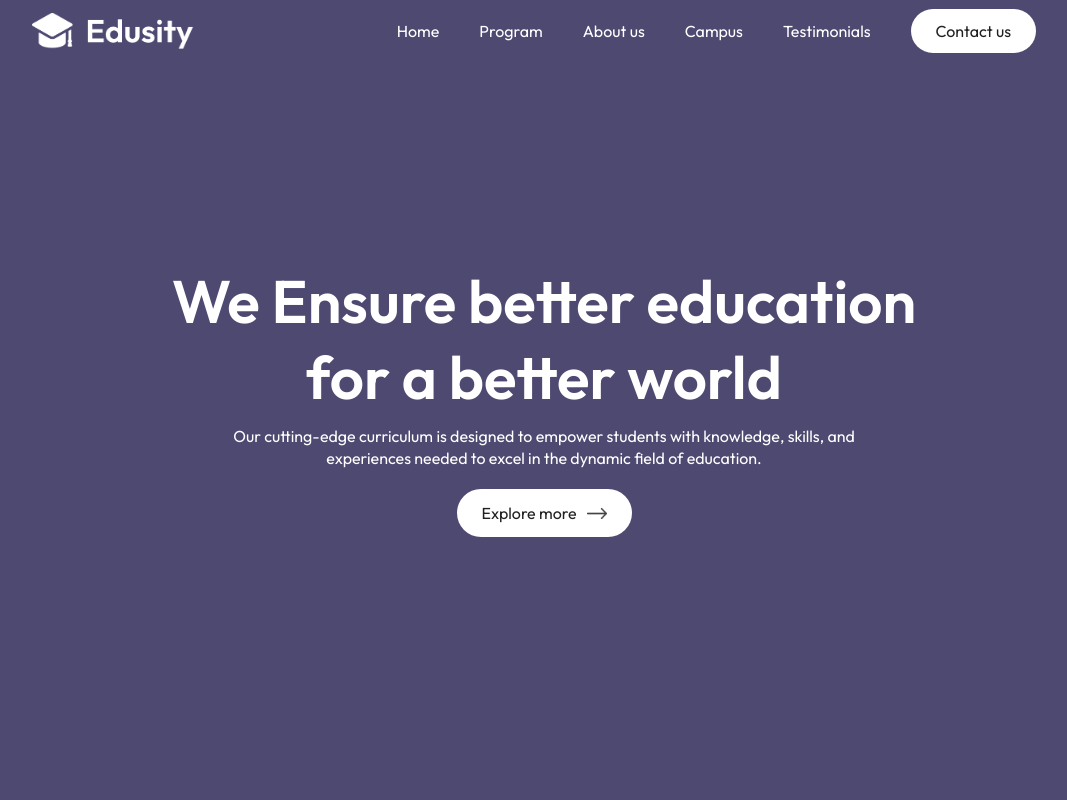
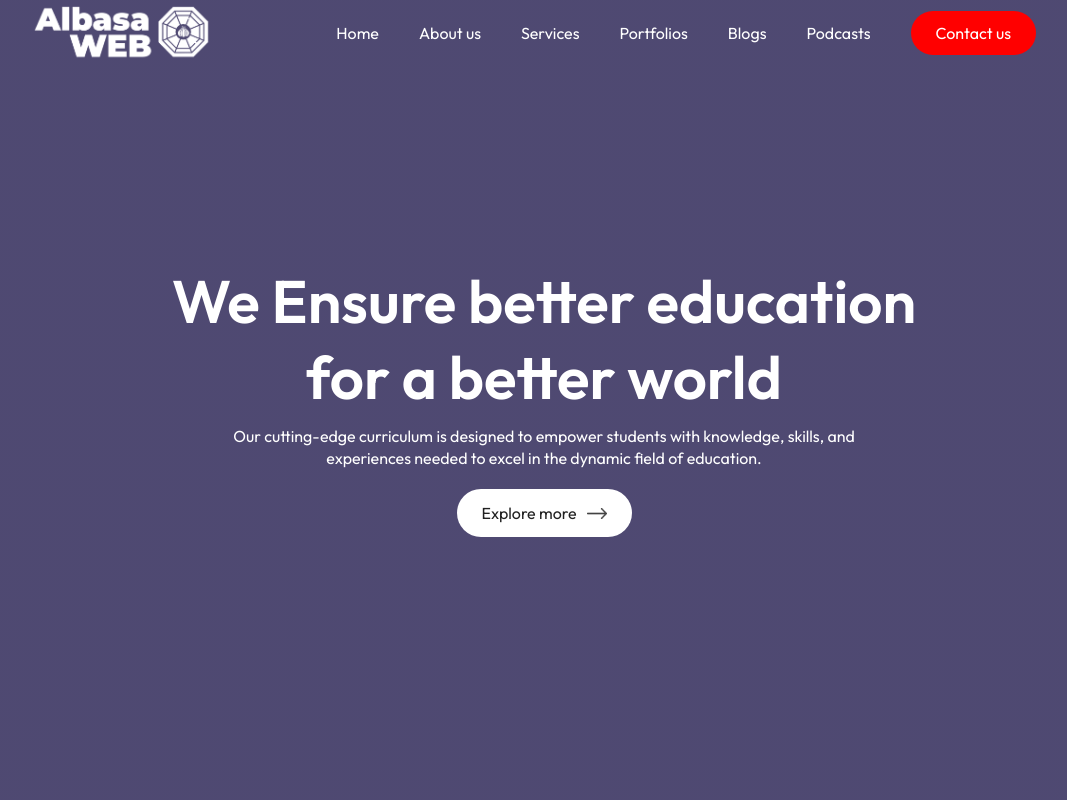
Before and after one commit to zsulley58/albasaweb.com, a React (Vite) app: page / in a window 1280 px wide. Shown: the top 800 px of the page, without its empty margins (96-1163 px from the left). Built offline with nearby package versions, Linux system fonts and the light colour scheme.

Commit message:
Commiting first changes with navbar

```diff
--- a/src/Components/Navbar/Navbar.css
+++ b/src/Components/Navbar/Navbar.css
@@ -30,6 +30,11 @@ nav ul li {
 
 .menu-icon {
   display: none;
+}
+
+li .red-btn {
+  background-color: red;
+  color: #fff;
 }
 
 /* ----- media query ----- */
--- a/src/Components/Navbar/Navbar.jsx
+++ b/src/Components/Navbar/Navbar.jsx
@@ -1,6 +1,6 @@
 import React, { useEffect, useState } from "react";
 import { Link } from "react-scroll";
-import logo from "../../assets/logo.png";
+import logo from "../../assets/albasa-web-logo.png";
 import menu_icon from "../../assets/menu-icon.png";
 import "./Navbar.css";
 
@@ -28,23 +28,28 @@ const Navbar = () => {
           </Link>
         </li>
         <li>
-          <Link to="program" smooth={true} offset={-260} duration={500}>
-            Program
-          </Link>
-        </li>
-        <li>
           <Link to="about" smooth={true} offset={-150} duration={500}>
             About us
           </Link>
         </li>
         <li>
-          <Link to="campus" smooth={true} offset={-260} duration={500}>
-            Campus{" "}
+          <Link to="services" smooth={true} offset={-260} duration={500}>
+            Services
           </Link>
         </li>
         <li>
-          <Link to="testimonials" smooth={true} offset={-260} duration={500}>
-            Testimonials
+          <Link to="portfolio" smooth={true} offset={-260} duration={500}>
+            Portfolios{" "}
+          </Link>
+        </li>
+        <li>
+          <Link to="blog" smooth={true} offset={-260} duration={500}>
+            Blogs
+          </Link>
+        </li>
+        <li>
+          <Link to="podcast" smooth={true} offset={-260} duration={500}>
+            Podcasts
           </Link>
         </li>
         <li>
@@ -53,7 +58,7 @@ const Navbar = () => {
             smooth={true}
             offset={-260}
             duration={500}
-            className="btn"
+            className="btn red-btn"
           >
             Contact us
           </Link>
```
Also changed, not shown: src/assets/albasa-web-logo.png (added).
